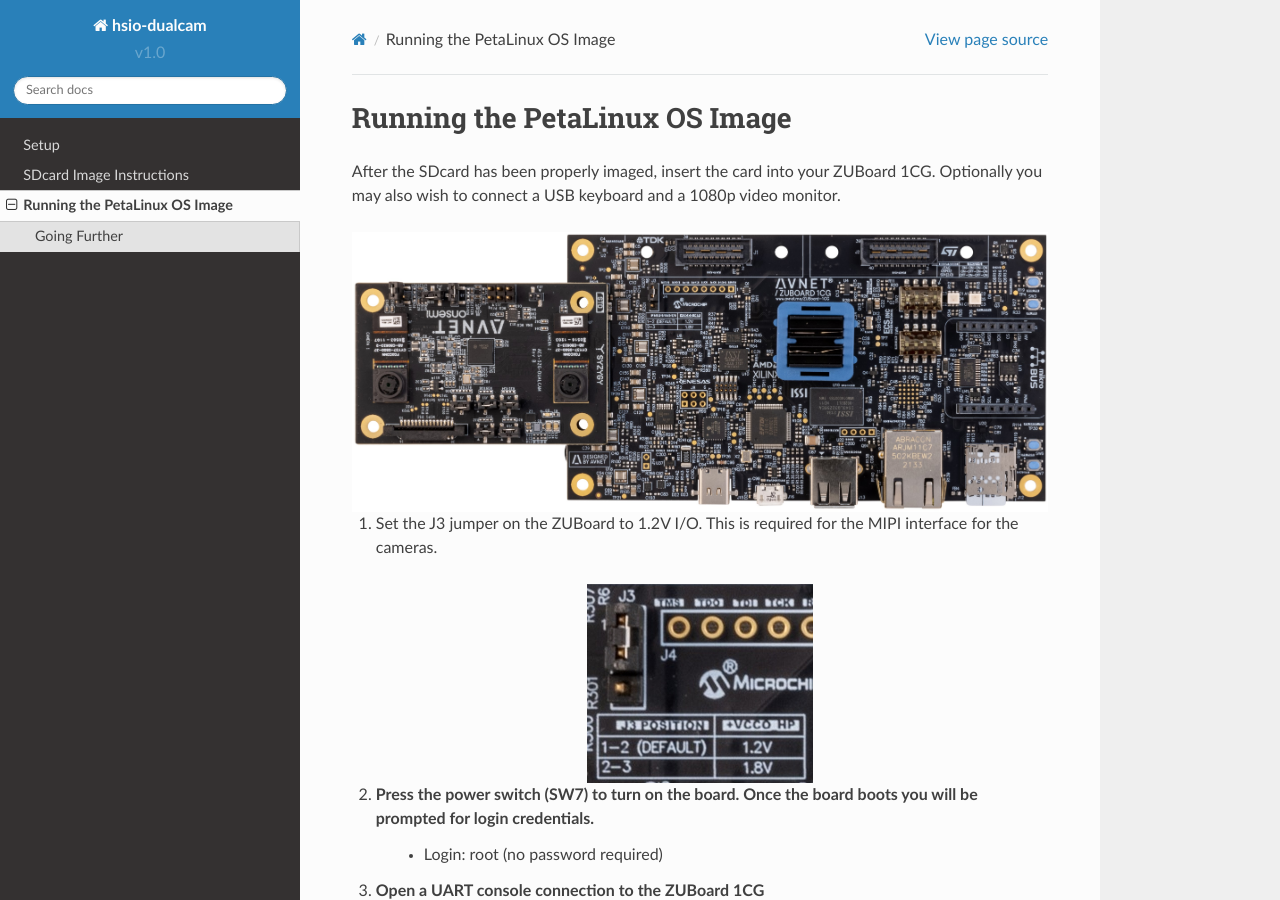
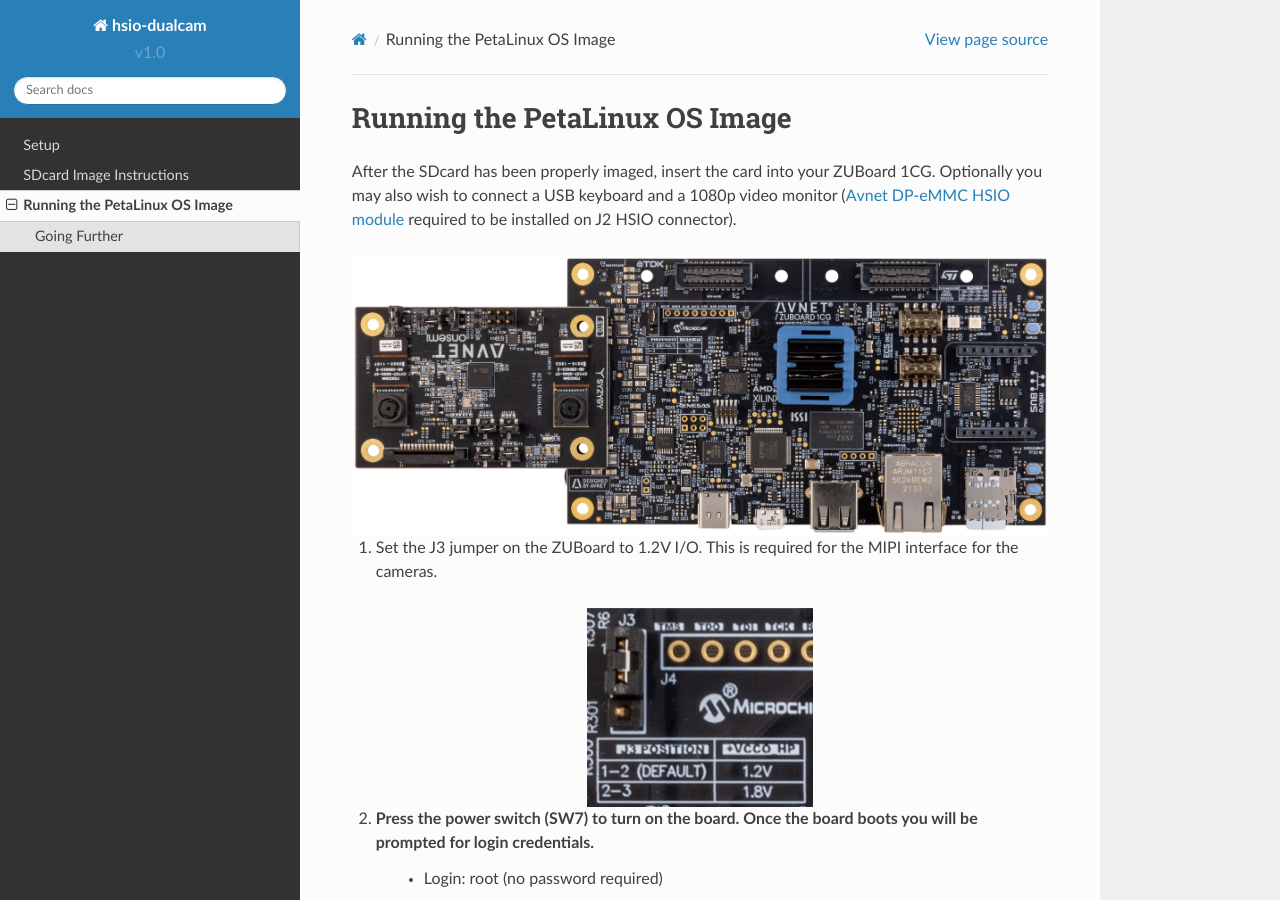
Before and after one commit to Avnet/hsio-dualcam-rtd, a Sphinx documentation site: the page built from docs/source/linux_demo.rst, in a window 1280 px wide and 900 px high. Built offline with Sphinx 7.4.7 and the Read the Docs theme 2.0.0, drawn with Linux system fonts in a browser that asks for light colours.

Commit message:
cleanup and formatting edits

```diff
--- a/docs/source/index.rst
+++ b/docs/source/index.rst
@@ -1,7 +1,7 @@
 Overview
 ===================================
 
-The `HSIO Dual Camera Mezzanine <https://avnet.me/dualcam-hsio-module/>`_ is an accessory for the `ZUBoard 1CG <https://avnet.me/zuboard-1cg/>`_ and ships with two IAS camera modules pre-installed. To utilize the out of box image that will demonstrate camera functionality you must mate the camera mezzanine board to an ZUBoard 1CG (not included). For initial setup or if the microSD card has been erased or reprogrammed, then use the instructions included in this tutorial to restore the microSD card to the latest factory image.
+The `HSIO Dual Camera Mezzanine <https://avnet.me/dualcam-hsio-module/>`_ is an accessory for the `ZUBoard 1CG <https://avnet.me/zuboard-1cg/>`_ and ships with two IAS camera modules pre-installed. To utilize the out of box image that will demonstrate camera functionality you must mate the camera mezzanine board to an ZUBoard 1CG (not included). Use the instructions included in this guide to restore the microSD card to the latest OS image for initial setup or if the microSD card has been erased or reprogrammed.
 
 
 
--- a/docs/source/linux_demo.rst
+++ b/docs/source/linux_demo.rst
@@ -1,7 +1,7 @@
 Running the PetaLinux OS Image
 ==============================
 
-After the SDcard has been properly imaged, insert the card into your ZUBoard 1CG. Optionally you may also wish to connect a USB keyboard and a 1080p video monitor.
+After the SDcard has been properly imaged, insert the card into your ZUBoard 1CG. Optionally you may also wish to connect a USB keyboard and a 1080p video monitor (`Avnet DP-eMMC HSIO module <http://avnet.me/dpemmc>`_ required to be installed on J2 HSIO connector).
 
 .. image:: images/DualCam_mounted_ZUBoard.jpg
     :align: center
@@ -34,6 +34,7 @@
   * On a Windows host PC the MobaXterm  X11 terminal software is needed to run a ssh session. Download MobaXterm for your host at `<https://mobaxterm.mobatek.net/>`_ and install it, then launch MobaXterm and start a new ssh session with the IP address of the ZUBoard 1CG and make sure X11-Forwarding is enabled.
 
   .. image:: images/mobaxterm_ssh.jpg
+      :align: center
 
   * On a Linux host PC the ssh session can be launched from the command line.
 
@@ -42,6 +43,7 @@
     # ssh root@<IP address>
 
   .. image:: images/linux_ssh.jpg
+      :align: center
 
 6. At the command prompt change to the **avnet_dualcam_python_examples** folder and launch the Python example.
 
@@ -65,10 +67,10 @@
 8. Press <ctrl>-c to close the demo window.
 
 Going Further
-^^^^^^^^^^^^^
+-------------
 
 Check out the many projects and application examples posted on Hackster.io that highlight the use of the Avnet DualCam HSIO mezzanine with the ZUBoard 1CG:
 
-`Robot Control <http://avnet.me/vitis-ai-3.0-robot-control>`_
-`ASL Classification <http://avnet.me/vitis-ai-3.0-asl-classification>`_
-`Accelerated Edge AI <http://avnet.me/avnet-zub1cg-sbc-2022.1>`_
+* `Robot Control <http://avnet.me/vitis-ai-3.0-robot-control>`_
+* `ASL Classification <http://avnet.me/vitis-ai-3.0-asl-classification>`_
+* `Accelerated Edge AI <http://avnet.me/avnet-zub1cg-sbc-2022.1>`_
```
